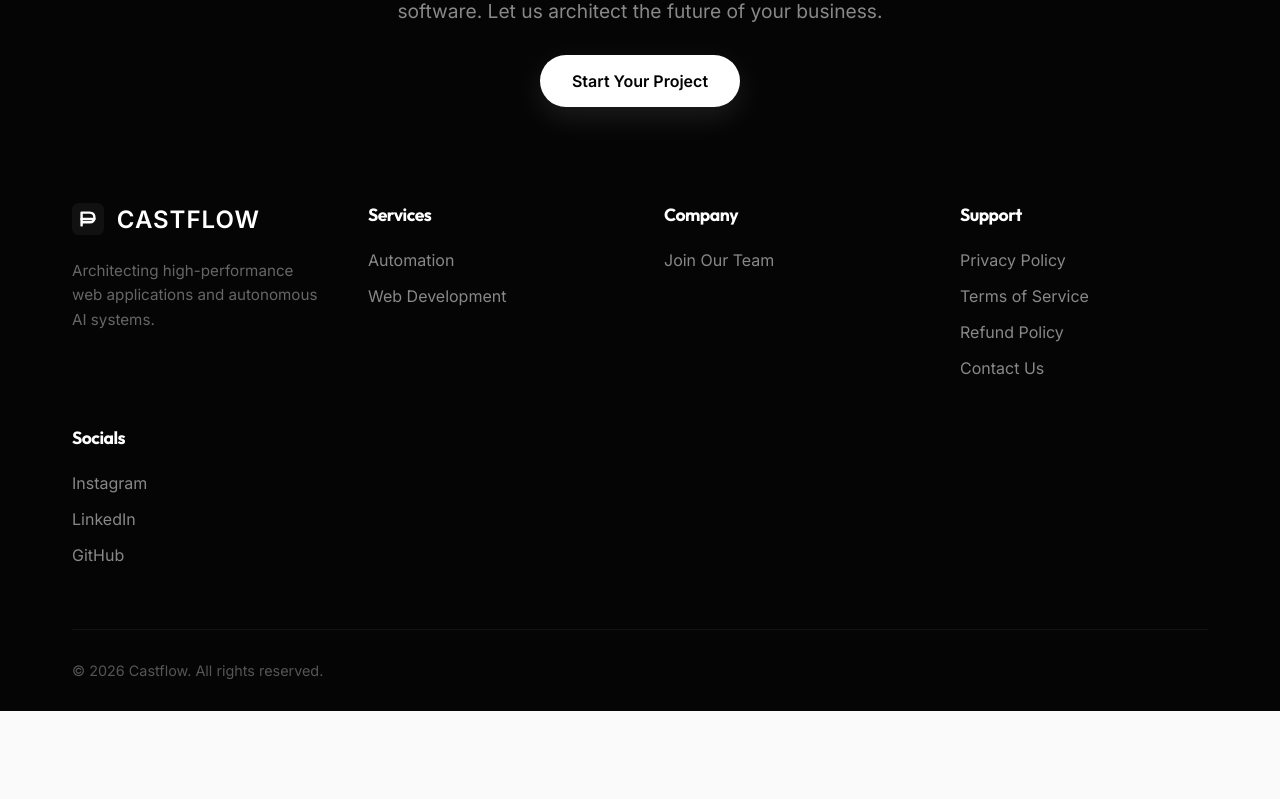
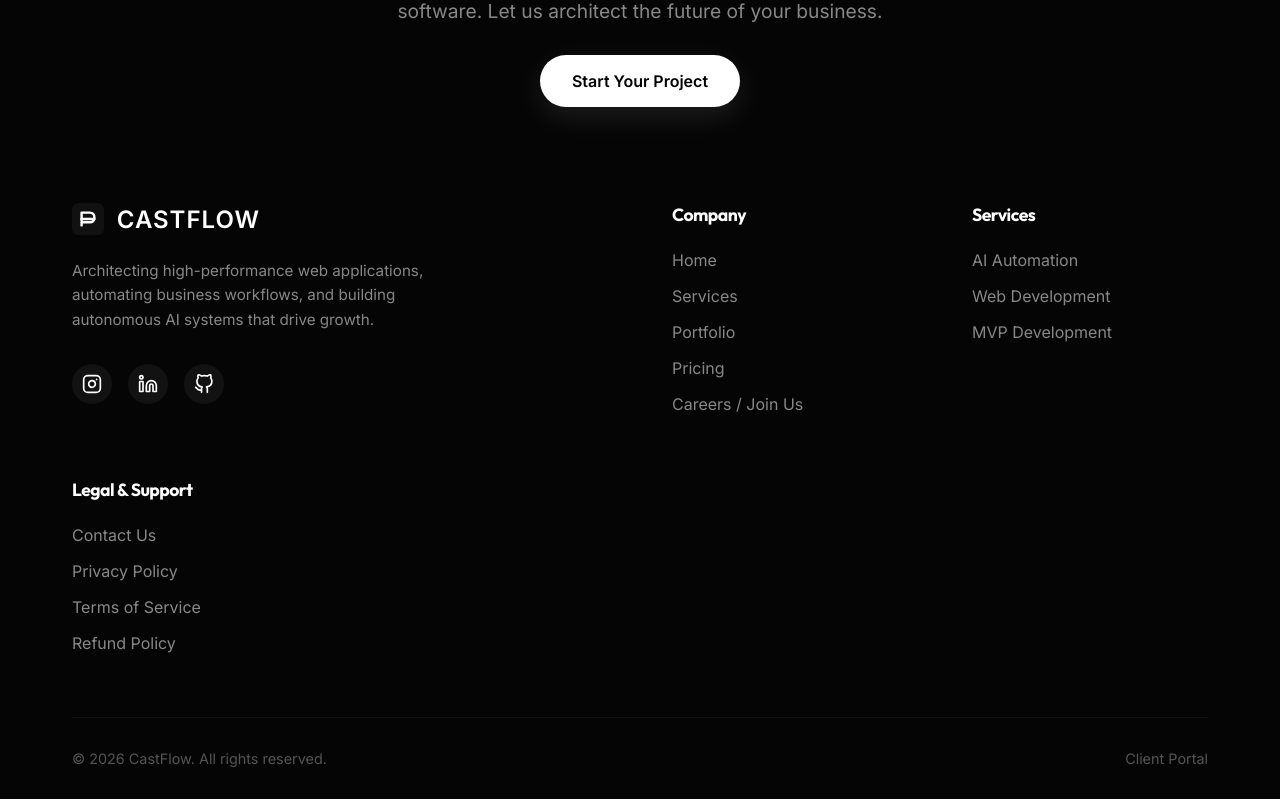
Before and after one commit to workbinodshaw-design/binodsite, a React (Vite) app: page /client-login in a window 1280 px wide. Shown: the part 911-1710 px from the top of the page. Before the commit the page ends 1622 px from the top, so only its background shows below. Built offline with nearby package versions, Linux system fonts and the light colour scheme; no server answers.

Commit message:
style: Redesign footer for a more professional layout and add quick links

```diff
--- a/src/components/Footer.jsx
+++ b/src/components/Footer.jsx
@@ -67,10 +67,10 @@ const Footer = () => {
         </div>
 
         {/* Links Grid */}
-        <div style={{ display: 'grid', gridTemplateColumns: 'repeat(auto-fit, minmax(200px, 1fr))', gap: '3rem', marginBottom: '4rem' }}>
+        <div style={{ display: 'grid', gridTemplateColumns: 'repeat(auto-fit, minmax(200px, 1fr))', gap: '4rem', marginBottom: '4rem' }}>
 
           {/* Brand Col */}
-          <div>
+          <div style={{ gridColumn: 'span 2 / auto', maxWidth: '400px' }}>
             <div style={{ display: 'flex', alignItems: 'center', gap: '0.8rem', marginBottom: '1.5rem' }}>
               {/* Abstract Logo */}
               <svg width="32" height="32" viewBox="0 0 40 40" fill="none" xmlns="http://www.w3.org/2000/svg">
@@ -80,58 +80,69 @@ const Footer = () => {
               </svg>
               <span style={{ fontSize: '1.5rem', fontWeight: 900, letterSpacing: '1px' }}>CASTFLOW</span>
             </div>
-            <p style={{ color: '#666', lineHeight: 1.6, fontSize: '0.95rem' }}>
-              Architecting high-performance web applications and autonomous AI systems.
+            <p style={{ color: '#888', lineHeight: 1.6, fontSize: '0.95rem', marginBottom: '2rem' }}>
+              Architecting high-performance web applications, automating business workflows, and building autonomous AI systems that drive growth.
             </p>
+            <div style={{ display: 'flex', gap: '1rem' }}>
+              <a href="https://instagram.com" target="_blank" rel="noreferrer" style={{ width: '40px', height: '40px', borderRadius: '50%', background: 'rgba(255,255,255,0.05)', display: 'flex', alignItems: 'center', justifyContent: 'center', color: '#fff', textDecoration: 'none', transition: 'background 0.2s' }} onMouseOver={e=>e.currentTarget.style.background='rgba(255,255,255,0.1)'} onMouseOut={e=>e.currentTarget.style.background='rgba(255,255,255,0.05)'}>
+                <svg width="20" height="20" viewBox="0 0 24 24" fill="none" stroke="currentColor" strokeWidth="2" strokeLinecap="round" strokeLinejoin="round"><rect x="2" y="2" width="20" height="20" rx="5" ry="5"></rect><path d="M16 11.37A4 4 0 1 1 12.63 8 4 4 0 0 1 16 11.37z"></path><line x1="17.5" y1="6.5" x2="17.51" y2="6.5"></line></svg>
+              </a>
+              <a href="https://linkedin.com" target="_blank" rel="noreferrer" style={{ width: '40px', height: '40px', borderRadius: '50%', background: 'rgba(255,255,255,0.05)', display: 'flex', alignItems: 'center', justifyContent: 'center', color: '#fff', textDecoration: 'none', transition: 'background 0.2s' }} onMouseOver={e=>e.currentTarget.style.background='rgba(255,255,255,0.1)'} onMouseOut={e=>e.currentTarget.style.background='rgba(255,255,255,0.05)'}>
+                <svg width="20" height="20" viewBox="0 0 24 24" fill="none" stroke="currentColor" strokeWidth="2" strokeLinecap="round" strokeLinejoin="round"><path d="M16 8a6 6 0 0 1 6 6v7h-4v-7a2 2 0 0 0-2-2 2 2 0 0 0-2 2v7h-4v-7a6 6 0 0 1 6-6z"></path><rect x="2" y="9" width="4" height="12"></rect><circle cx="4" cy="4" r="2"></circle></svg>
+              </a>
+              <a href="https://github.com" target="_blank" rel="noreferrer" style={{ width: '40px', height: '40px', borderRadius: '50%', background: 'rgba(255,255,255,0.05)', display: 'flex', alignItems: 'center', justifyContent: 'center', color: '#fff', textDecoration: 'none', transition: 'background 0.2s' }} onMouseOver={e=>e.currentTarget.style.background='rgba(255,255,255,0.1)'} onMouseOut={e=>e.currentTarget.style.background='rgba(255,255,255,0.05)'}>
+                <svg width="20" height="20" viewBox="0 0 24 24" fill="none" stroke="currentColor" strokeWidth="2" strokeLinecap="round" strokeLinejoin="round"><path d="M9 19c-5 1.5-5-2.5-7-3m14 6v-3.87a3.37 3.37 0 0 0-.94-2.61c3.14-.35 6.44-1.54 6.44-7A5.44 5.44 0 0 0 20 4.77 5.07 5.07 0 0 0 19.91 1S18.73.65 16 2.48a13.38 13.38 0 0 0-7 0C6.27.65 5.09 1 5.09 1A5.07 5.07 0 0 0 5 4.77a5.44 5.44 0 0 0-1.5 3.78c0 5.42 3.3 6.61 6.44 7A3.37 3.37 0 0 0 9 18.13V22"></path></svg>
+              </a>
+            </div>
+          </div>
+
+          {/* Quick Links Col */}
+          <div>
+            <h4 style={{ fontSize: '1.1rem', fontWeight: 700, marginBottom: '1.5rem', color: '#fff' }}>Company</h4>
+            <div style={{ display: 'flex', flexDirection: 'column', gap: '1rem' }}>
+              <CustomLink to="/" style={{ color: '#888', textDecoration: 'none', transition: 'color 0.2s' }} onMouseOver={e=>e.target.style.color='#fff'} onMouseOut={e=>e.target.style.color='#888'}>Home</CustomLink>
+              <CustomLink to="/services" style={{ color: '#888', textDecoration: 'none', transition: 'color 0.2s' }} onMouseOver={e=>e.target.style.color='#fff'} onMouseOut={e=>e.target.style.color='#888'}>Services</CustomLink>
+              <CustomLink to="/portfolio" style={{ color: '#888', textDecoration: 'none', transition: 'color 0.2s' }} onMouseOver={e=>e.target.style.color='#fff'} onMouseOut={e=>e.target.style.color='#888'}>Portfolio</CustomLink>
+              <CustomLink to="/pricing" style={{ color: '#888', textDecoration: 'none', transition: 'color 0.2s' }} onMouseOver={e=>e.target.style.color='#fff'} onMouseOut={e=>e.target.style.color='#888'}>Pricing</CustomLink>
+              <CustomLink to="/join-team" style={{ color: '#888', textDecoration: 'none', transition: 'color 0.2s' }} onMouseOver={e=>e.target.style.color='#fff'} onMouseOut={e=>e.target.style.color='#888'}>Careers / Join Us</CustomLink>
+            </div>
           </div>
 
           {/* Services Col */}
           <div>
             <h4 style={{ fontSize: '1.1rem', fontWeight: 700, marginBottom: '1.5rem', color: '#fff' }}>Services</h4>
             <div style={{ display: 'flex', flexDirection: 'column', gap: '1rem' }}>
-              <CustomLink to="/services/ai-automation" style={{ color: '#888', textDecoration: 'none', transition: 'color 0.2s' }} onMouseOver={e=>e.target.style.color='#fff'} onMouseOut={e=>e.target.style.color='#888'}>Automation</CustomLink>
+              <CustomLink to="/services/ai-automation" style={{ color: '#888', textDecoration: 'none', transition: 'color 0.2s' }} onMouseOver={e=>e.target.style.color='#fff'} onMouseOut={e=>e.target.style.color='#888'}>AI Automation</CustomLink>
               <CustomLink to="/services/web-development" style={{ color: '#888', textDecoration: 'none', transition: 'color 0.2s' }} onMouseOver={e=>e.target.style.color='#fff'} onMouseOut={e=>e.target.style.color='#888'}>Web Development</CustomLink>
-            </div>
-          </div>
-
-          {/* Company Col */}
-          <div>
-            <h4 style={{ fontSize: '1.1rem', fontWeight: 700, marginBottom: '1.5rem', color: '#fff' }}>Company</h4>
-            <div style={{ display: 'flex', flexDirection: 'column', gap: '1rem' }}>
-              <CustomLink to="/join-team" style={{ color: '#888', textDecoration: 'none', transition: 'color 0.2s' }} onMouseOver={e=>e.target.style.color='#fff'} onMouseOut={e=>e.target.style.color='#888'}>Join Our Team</CustomLink>
+              <CustomLink to="/services" style={{ color: '#888', textDecoration: 'none', transition: 'color 0.2s' }} onMouseOver={e=>e.target.style.color='#fff'} onMouseOut={e=>e.target.style.color='#888'}>MVP Development</CustomLink>
             </div>
           </div>
 
           {/* Support Col */}
           <div>
-            <h4 style={{ fontSize: '1.1rem', fontWeight: 700, marginBottom: '1.5rem', color: '#fff' }}>Support</h4>
+            <h4 style={{ fontSize: '1.1rem', fontWeight: 700, marginBottom: '1.5rem', color: '#fff' }}>Legal & Support</h4>
             <div style={{ display: 'flex', flexDirection: 'column', gap: '1rem' }}>
+              <CustomLink to="/contact" style={{ color: '#888', textDecoration: 'none', transition: 'color 0.2s' }} onMouseOver={e=>e.target.style.color='#fff'} onMouseOut={e=>e.target.style.color='#888'}>Contact Us</CustomLink>
               <a href="https://privacypolicy.castflow.in" style={{ color: '#888', textDecoration: 'none', transition: 'color 0.2s' }} onMouseOver={e=>e.target.style.color='#fff'} onMouseOut={e=>e.target.style.color='#888'}>Privacy Policy</a>
               <CustomLink to="/terms" style={{ color: '#888', textDecoration: 'none', transition: 'color 0.2s' }} onMouseOver={e=>e.target.style.color='#fff'} onMouseOut={e=>e.target.style.color='#888'}>Terms of Service</CustomLink>
               <CustomLink to="/refund-policy" style={{ color: '#888', textDecoration: 'none', transition: 'color 0.2s' }} onMouseOver={e=>e.target.style.color='#fff'} onMouseOut={e=>e.target.style.color='#888'}>Refund Policy</CustomLink>
-              <CustomLink to="/contact" style={{ color: '#888', textDecoration: 'none', transition: 'color 0.2s' }} onMouseOver={e=>e.target.style.color='#fff'} onMouseOut={e=>e.target.style.color='#888'}>Contact Us</CustomLink>
             </div>
           </div>
 
-          {/* Socials Col */}
-          <div>
-            <h4 style={{ fontSize: '1.1rem', fontWeight: 700, marginBottom: '1.5rem', color: '#fff' }}>Socials</h4>
-            <div style={{ display: 'flex', flexDirection: 'column', gap: '1rem' }}>
-              <a href="https://instagram.com" target="_blank" rel="noreferrer" style={{ color: '#888', textDecoration: 'none', transition: 'color 0.2s' }} onMouseOver={e=>e.target.style.color='#fff'} onMouseOut={e=>e.target.style.color='#888'}>Instagram</a>
-              <a href="https://linkedin.com" target="_blank" rel="noreferrer" style={{ color: '#888', textDecoration: 'none', transition: 'color 0.2s' }} onMouseOver={e=>e.target.style.color='#fff'} onMouseOut={e=>e.target.style.color='#888'}>LinkedIn</a>
-              <a href="https://github.com" target="_blank" rel="noreferrer" style={{ color: '#888', textDecoration: 'none', transition: 'color 0.2s' }} onMouseOver={e=>e.target.style.color='#fff'} onMouseOut={e=>e.target.style.color='#888'}>GitHub</a>
-            </div>
-          </div>
         </div>
 
         {/* Bottom Bar */}
         <div style={{ display: 'flex', flexWrap: 'wrap', justifyContent: 'space-between', alignItems: 'center', paddingTop: '2rem', borderTop: '1px solid rgba(255,255,255,0.05)', color: '#555', fontSize: '0.9rem' }}>
-          <p>© {new Date().getFullYear()} Castflow. All rights reserved.</p>
+          <p>© {new Date().getFullYear()} CastFlow. All rights reserved.</p>
           <div style={{ display: 'flex', gap: '1.5rem', alignItems: 'center' }}>
-             {user && (
+             {user ? (
                 <button onClick={handleLogout} style={{ background: 'none', border: 'none', padding: 0, color: '#ff6b6b', cursor: 'pointer', fontSize: '0.9rem', fontWeight: 'bold' }}>
                   Log Out
                 </button>
+             ) : (
+                <CustomLink to="/client-login" style={{ color: '#555', textDecoration: 'none', transition: 'color 0.2s' }} onMouseOver={e=>e.target.style.color='#888'} onMouseOut={e=>e.target.style.color='#555'}>
+                  Client Portal
+                </CustomLink>
              )}
           </div>
         </div>
```
